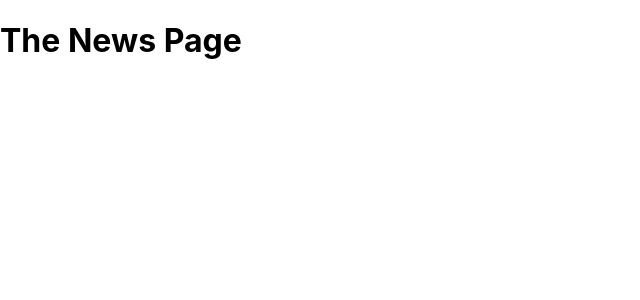
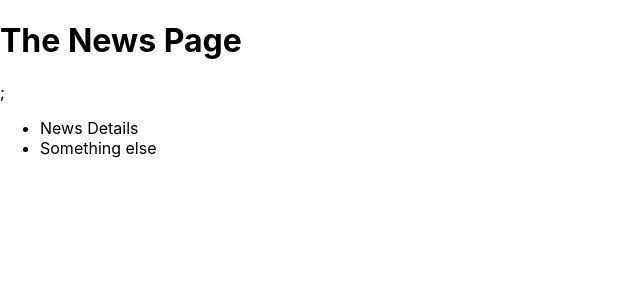
Before and after one commit to jonytalukdar/Next.js-course, a Next.js app: page /news in a window 1280 px wide. Shown: the top 300 px of the page, without its empty margins (0-640 px from the left). Built offline with nearby package versions, Linux system fonts and the light colour scheme.

Commit message:
linking page

```diff
--- a/pages/news/index.js
+++ b/pages/news/index.js
@@ -1,5 +1,19 @@
+import Link from 'next/link';
+
 const NewsPage = () => {
-  return <h1>The News Page</h1>;
+  return (
+    <>
+      <h1>The News Page</h1>;
+      <ul>
+        <li>
+          <Link href="/news/id">News Details</Link>
+        </li>
+        <li>
+          <a href="">Something else</a>
+        </li>
+      </ul>
+    </>
+  );
 };
 
 export default NewsPage;
```
